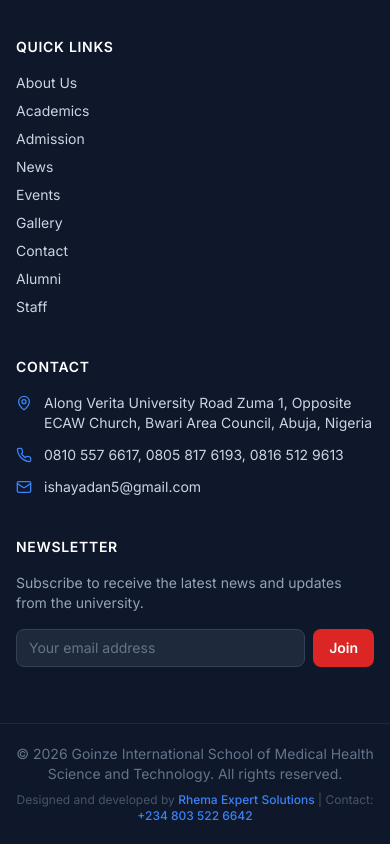
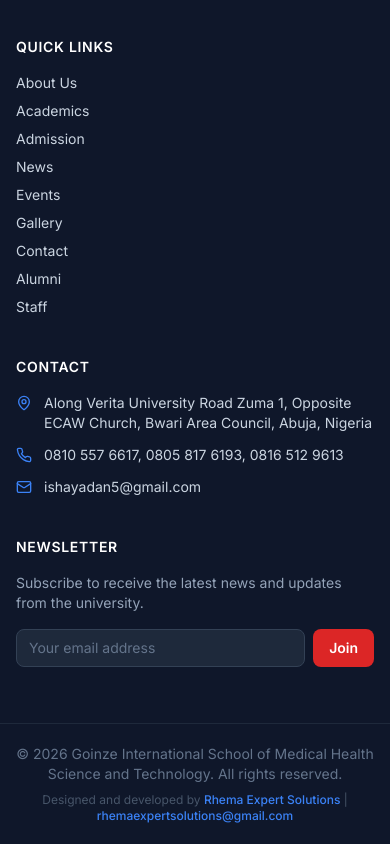
Before and after one commit to Ramson1/goinze-website, a Next.js app: page / in a window 390 px wide. Shown: the part 5251-6095 px from the top of the page. Built offline with nearby package versions, Linux system fonts and the light colour scheme; no server answers.

Commit message:
chore(branding): show Rhema website + email in footer/sidebar (drop phone contact)

```diff
--- a/src/components/Footer.tsx
+++ b/src/components/Footer.tsx
@@ -167,12 +167,12 @@ export default function Footer() {
             >
               Rhema Expert Solutions
             </a>
-            {' '}| Contact:{' '}
+            {' '}|{' '}
             <a
-              href="tel:+2348035226642"
+              href="mailto:rhemaexpertsolutions@gmail.com"
               className="font-medium text-brand-light hover:underline"
             >
-              +234 803 522 6642
+              rhemaexpertsolutions@gmail.com
             </a>
           </p>
         </div>
```
